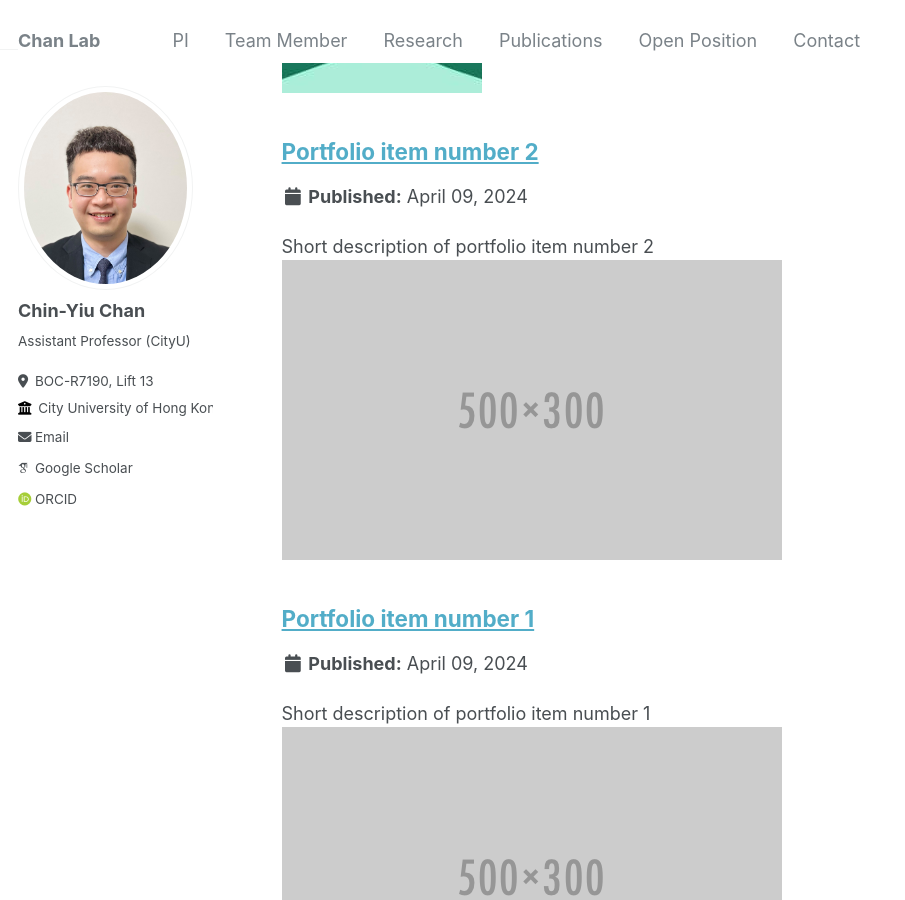
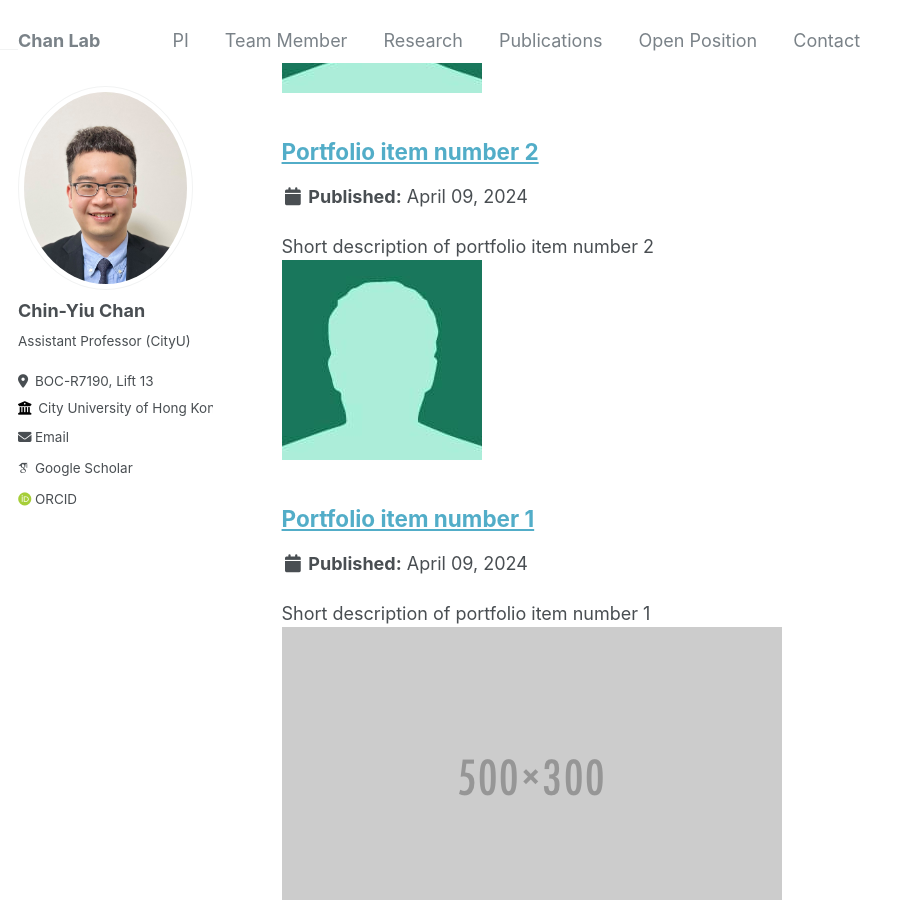
Before and after one commit to cychan-chem/chinychan.github.io, a Jekyll site: the page built from _pages/portfolio.html, in a window 1280 px wide and 900 px high, scrolled down 389 px. Shown: the whole window, without its empty margins (0-905 px from the left). Built offline with Jekyll 4.4.1, drawn with Linux system fonts in a browser that asks for light colours; some web fonts are replaced.

Commit message:
Update portfolio-2.html

```diff
--- a/_portfolio/portfolio-2.html
+++ b/_portfolio/portfolio-2.html
@@ -1,6 +1,6 @@
 ---
 title: "Portfolio item number 2"
-excerpt: "Short description of portfolio item number 2 <br/><img src='/images/500x300.png'>"
+excerpt: "Short description of portfolio item number 2 <br/><img src='/images/bio-photo-2.jpg'>"
 collection: portfolio
 ---
 
```
